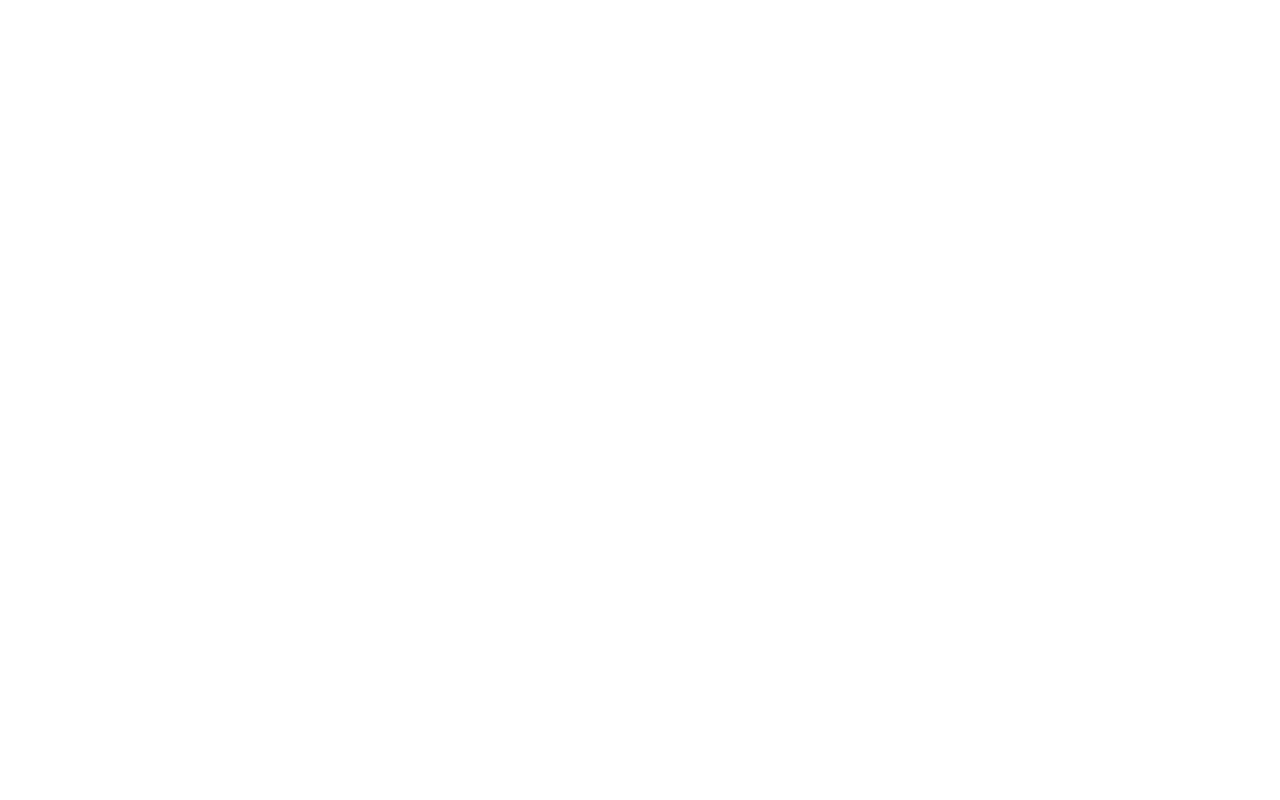
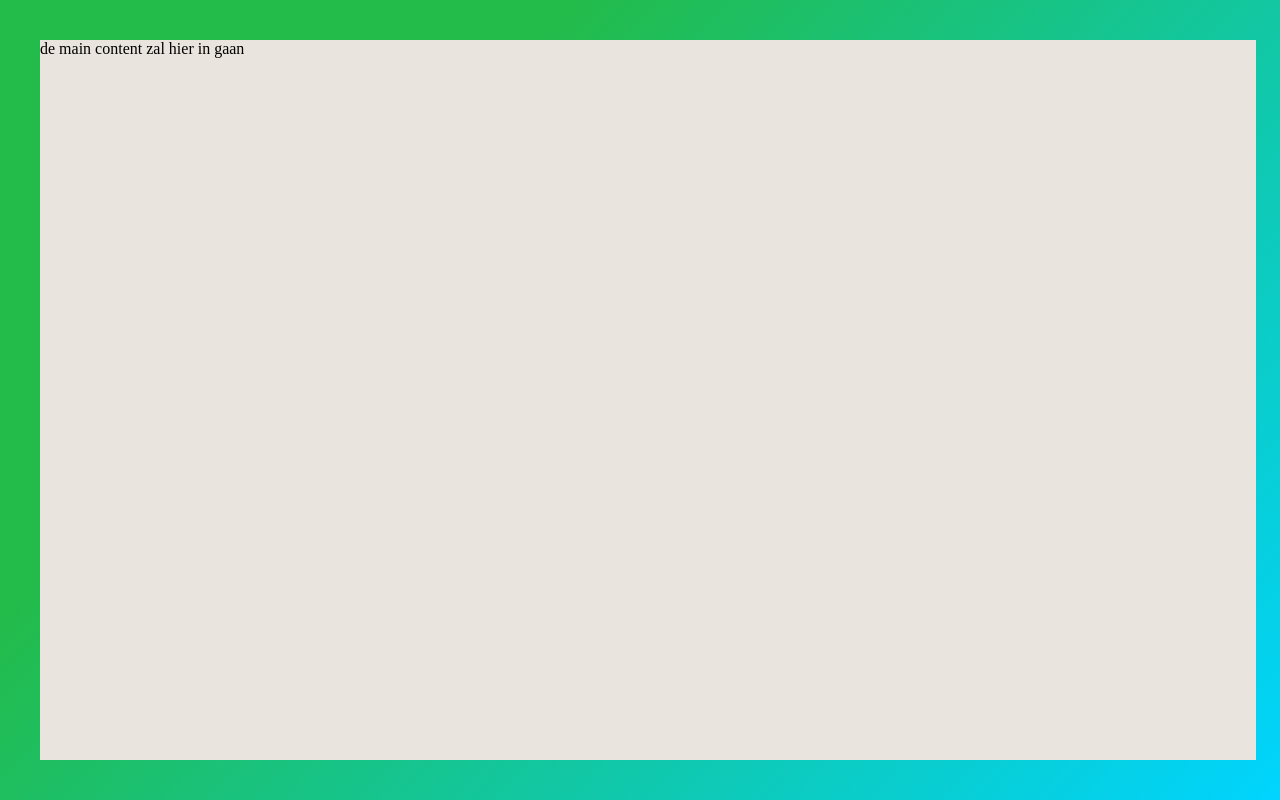
Before and after one commit to JurrevE/todolist, a website built with webpack: page dist/index.html in a window 1280 px wide. Built offline with Linux system fonts and the light colour scheme.

Commit message:
stylesheet + func

```diff
--- a/package.json
+++ b/package.json
@@ -10,7 +10,12 @@
   "author": "",
   "license": "ISC",
   "devDependencies": {
+    "css-loader": "^6.9.0",
+    "style-loader": "^3.3.4",
     "webpack": "^5.89.0",
     "webpack-cli": "^5.1.4"
+  },
+  "dependencies": {
+    "bulma": "^0.9.4"
   }
 }
--- a/src/index.js
+++ b/src/index.js
@@ -1,3 +1,4 @@
+import "./styles.css"
 import { todo } from "./createTodo";
 import { createProject } from "./createProject";
 import { setPriorityToHigh, setPriorityToMedium, setPriorityToLow } from "./prioritySwitcher";
--- /dev/null
+++ b/src/styles.css
@@ -0,0 +1,16 @@
+* {
+    margin: 0px;
+    padding: 0px;
+}
+body {
+    background: rgb(35,187,73);
+background: linear-gradient(133deg, rgba(35,187,73,1) 28%, rgba(0,212,255,1) 100%);
+}
+
+.maincontent {
+height: 90vh;
+width: 95vw;
+background-color: #e9e5de;
+margin: 40px;
+
+}
--- a/webpack.config.js
+++ b/webpack.config.js
@@ -7,4 +7,12 @@ module.exports = {
     filename: 'main.js',
     path: path.resolve(__dirname, 'dist'),
   },
+  module: {
+    rules: [
+      {
+        test: /\.css$/,
+        use: ['style-loader', 'css-loader'],
+      },
+    ],
+  },
 };
```
Also changed, not shown: dist/index.html, dist/main.js, 1 other file.
